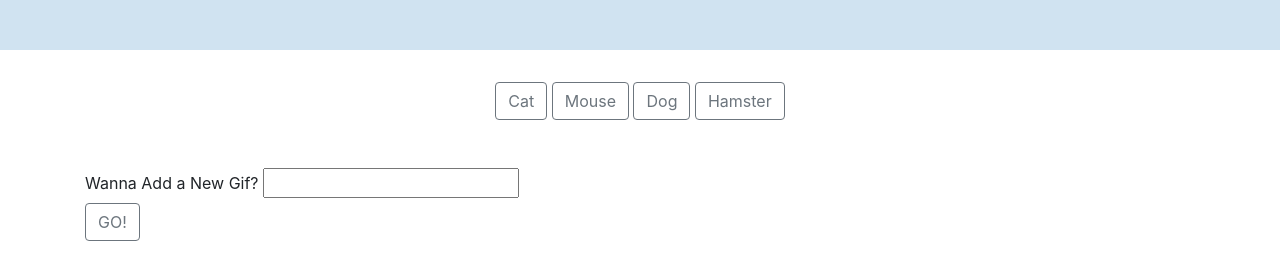
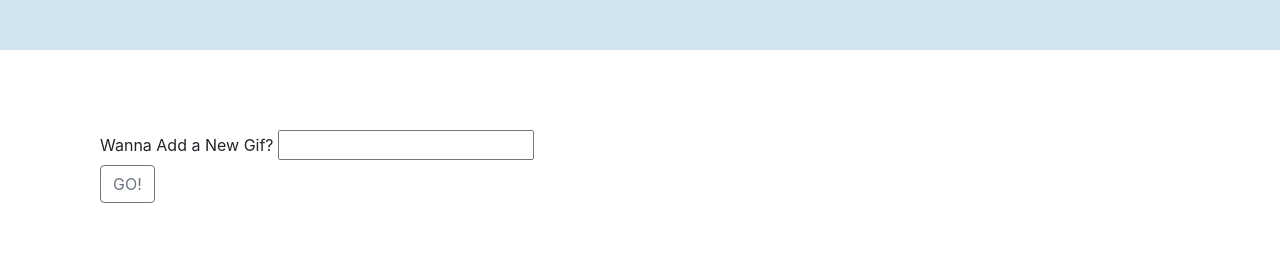
Before and after one commit to tababycatz/giphyhw, a plain HTML site: page index.html in a window 1280 px wide. Shown: the part 153-432 px from the top of the page. Drawn offline with nearby package versions, Linux system fonts and the light colour scheme.

Commit message:
edited js w/ EM

```diff
--- a/index.html
+++ b/index.html
@@ -29,11 +29,6 @@
     <div class="container">
         <div class="row">
             <div class="col text-center" id="btnDump">
-                <button class="btn btn-outline-secondary" data-subject="cat">Cat</button>
-                <button class="btn btn-outline-secondary" data-subject="mouse">Mouse</button>
-                <button class="btn btn-outline-secondary" data-subject="dog">Dog</button>
-                <button class="btn btn-outline-secondary" data-subject="hamster">Hamster</button>
-            </div>
         </div>
     </div><br><br>
     <!--New Gif input div-->
```
